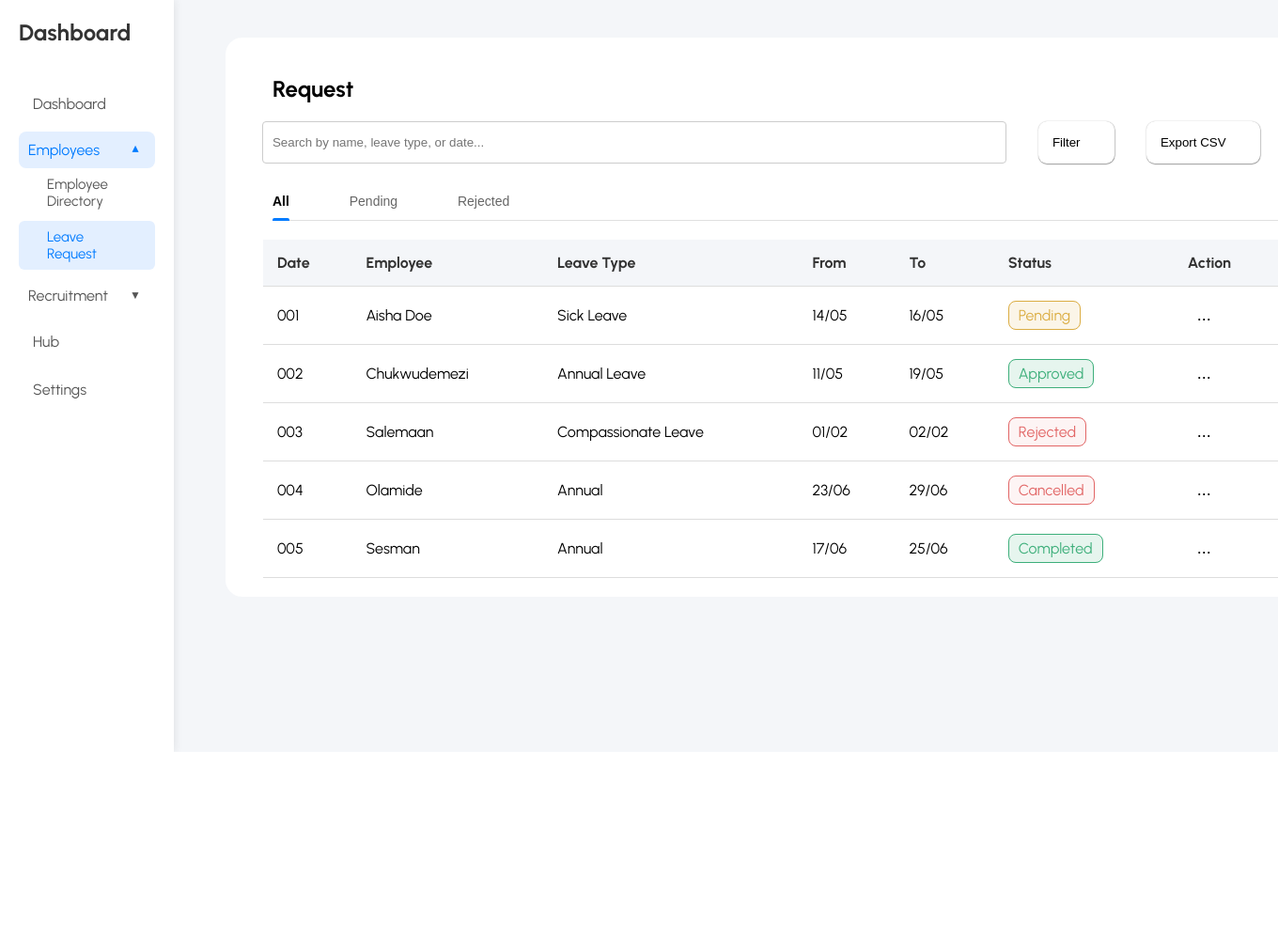
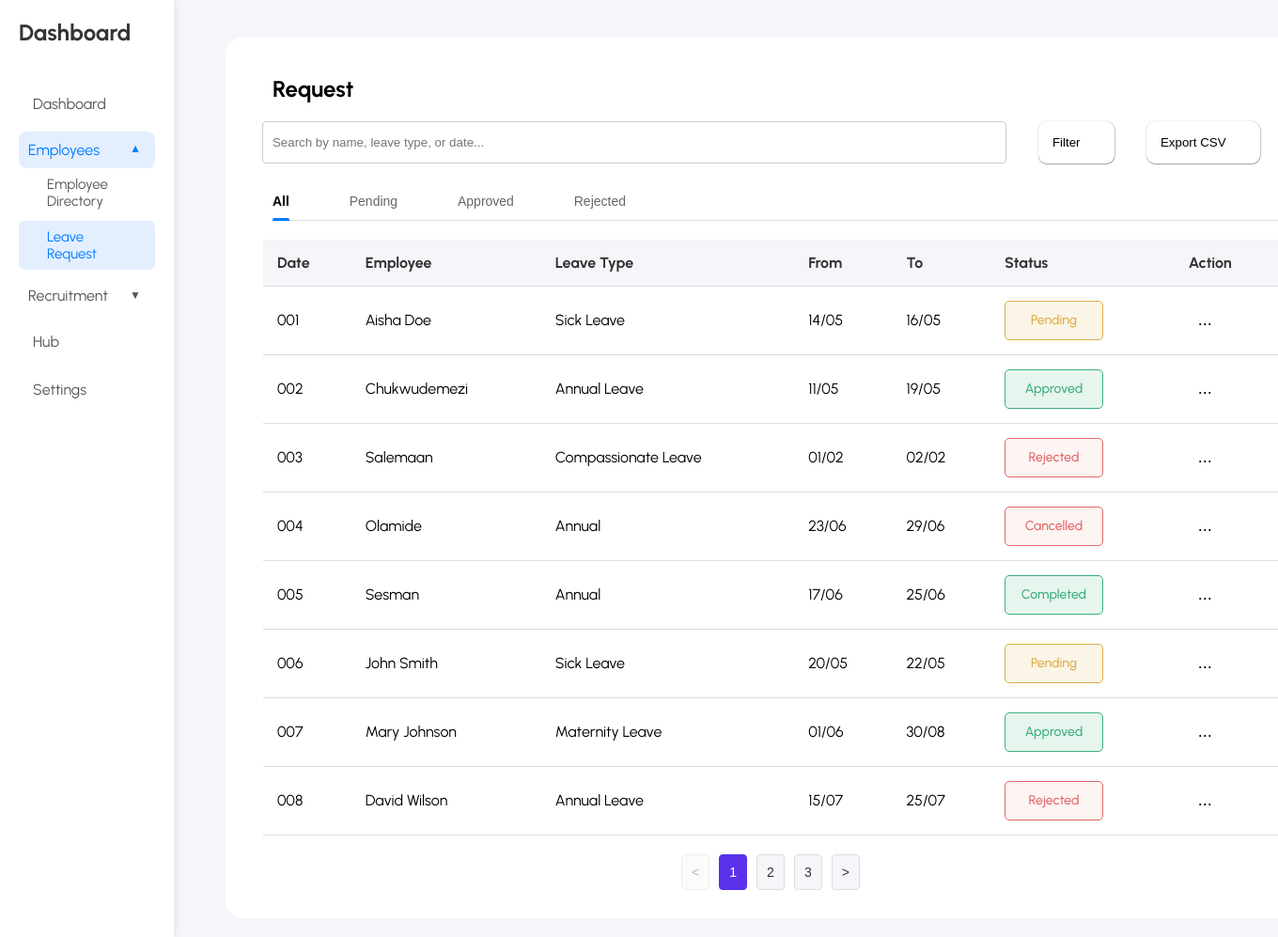
Before and after one commit to Anyaibe/NEW_HR_APP_DESIGN, a Django app: page /leave_directory/ in a window 1360 px wide. Shown: the part 122-1119 px from the top of the page at 94% size. Before the commit the page ends 922 px from the top, so only its background shows below. Run offline with Django 5.2, Linux system fonts and the light colour scheme; some libraries are stand-ins or nearby versions; some web fonts are replaced.

Commit message:
Leave_directory tab styling and javascript designing

```diff
--- a/escape/static/css/dashboard.css
+++ b/escape/static/css/dashboard.css
@@ -174,7 +174,7 @@
         .status {
             padding: 4px 12px;
             border-radius: 5px;
-            font-size: 12px;
+            font-size: 16px;
             font-weight: 500;
             text-align: center;
             display: inline-flex;
--- a/escape/static/css/employee_directory.css
+++ b/escape/static/css/employee_directory.css
@@ -488,7 +488,7 @@
 .leave-status {
     padding: 4px 8px;
     border-radius: 5px;
-    font-size: 12px;
+    font-size: 16px;
     font-weight: 500;
     text-transform: capitalize;
 }
--- a/escape/static/css/leave_directory.css
+++ b/escape/static/css/leave_directory.css
@@ -1,3 +1,5 @@
+/* Updated CSS for Leave Directory with Pagination */
+
 .request-section{
     width: 1100px;
     padding: 20px;
@@ -22,7 +24,6 @@
     padding: 10px;
     border: 1px solid #ccc;
     border-radius: 4px;
-
 }
 
 .filter-btn, .export-btn {
@@ -41,9 +42,10 @@
 }
 
 .tabs {
-    margin-bottom: 20px;
+    margin-bottom: 0;
     margin-left: 30px;
     border-bottom: 1px solid #e0e0e0;
+    position: relative;
 }
 
 .tab-btn {
@@ -76,12 +78,14 @@
     background-color: #007bff;
     border-radius: 2px 2px 0 0;
 }
+
 .tab-btn:hover:not(.active) {
     color: #333;
 }
 
 .tab-content {
     display: none;
+    padding-top: 20px;
 }
 
 .tab-content.active {
@@ -92,14 +96,16 @@
 table {
     width: 100%;
     border-collapse: collapse;
+    position: relative;
 }
 
-table thead{
+
+table thead tr{
     background-color: #f4f6f9;
     font-weight: 600;
     color: #333;
-    border-top-left-radius: 10px;
-    border-top-right-radius: 10px;
+    border-top-left-radius: 15px;
+    border-top-right-radius: 15px;
 }
 
 table th, table td {
@@ -109,10 +115,16 @@ table th, table td {
 }
 
 .status {
-    padding: 5px 10px;
-    border-radius: 8px;
-    color: white;
-    font-weight: light;
+    padding: 4px 12px;
+    border-radius: 5px;
+    width: 79px;
+    height: 32px;
+    font-size: 14px;
+    font-weight: 500;
+    text-align: center;
+    display: inline-flex;
+    align-items: center;
+    justify-content: center;
 }
 
 .status.pending {
@@ -142,7 +154,7 @@ table th, table td {
 .status.completed {
     background-color: #E6F5EE;
     color: #3EAF7B;
-    border: 1px solid #3EAF7B
+    border: 1px solid #3EAF7B;
 }
 
 .action-btn {
@@ -159,6 +171,42 @@ table th, table td {
     background-color: #6c757d;
 }
 
+/* Pagination styles - exactly like employee directory */
+.pagination {
+    display: flex;
+    justify-content: center;
+    margin-top: 20px;
+    margin-bottom: 10px;
+}
+
+.pagination-btn {
+    padding: 10px;
+    margin: 0 5px;
+    border: 1px solid #ddd;
+    background-color: #f4f6f9;
+    cursor: pointer;
+    border-radius: 4px;
+    font-size: 14px;
+    color: #333;
+    transition: all 0.3s ease;
+}
+
+.pagination-btn:hover {
+    background-color: #e9ecef;
+}
+
+.pagination-btn.active {
+    background-color: #5932EA;
+    color: #fff;
+    border-color: #5932EA;
+}
+
+.pagination-btn:disabled {
+    background-color: #f8f9fa;
+    color: #6c757d;
+    cursor: not-allowed;
+    border-color: #dee2e6;
+}
 
 /* Sidebar Dropdown */
 .dropdown {
@@ -173,7 +221,6 @@ table th, table td {
     cursor: pointer;
 }
 
-
 .dropdown:hover{
     display: block;
 }
@@ -181,5 +228,4 @@ table th, table td {
 .centered-wrapper {
     max-width: 1100px;
     margin-left: 35px;
-    /* padding: 30px 20px; */
 }
--- a/escape/static/js/leave_directory.js
+++ b/escape/static/js/leave_directory.js
@@ -1,32 +1,266 @@
-// Function to switch between tabs
-function openTab(evt, tabName) {
-    var i, tabcontent, tablinks;
+document.addEventListener("DOMContentLoaded", () => {
+    const tabBtns = document.querySelectorAll(".tab-btn");
 
-    // Hide all tab contents
-    tabcontent = document.getElementsByClassName("tab-content");
-    for (i = 0; i < tabcontent.length; i++) {
-        tabcontent[i].style.display = "none";
+    // Sample leave data with different statuses (more data for pagination demo)
+    const leaveData = [
+        { id: "001", employee: "Aisha Doe", leaveType: "Sick Leave", from: "14/05", to: "16/05", status: "pending" },
+        { id: "002", employee: "Chukwudemezi", leaveType: "Annual Leave", from: "11/05", to: "19/05", status: "approved" },
+        { id: "003", employee: "Salemaan", leaveType: "Compassionate Leave", from: "01/02", to: "02/02", status: "rejected" },
+        { id: "004", employee: "Olamide", leaveType: "Annual", from: "23/06", to: "29/06", status: "cancelled" },
+        { id: "005", employee: "Sesman", leaveType: "Annual", from: "17/06", to: "25/06", status: "completed" },
+        { id: "006", employee: "John Smith", leaveType: "Sick Leave", from: "20/05", to: "22/05", status: "pending" },
+        { id: "007", employee: "Mary Johnson", leaveType: "Maternity Leave", from: "01/06", to: "30/08", status: "approved" },
+        { id: "008", employee: "David Wilson", leaveType: "Annual Leave", from: "15/07", to: "25/07", status: "rejected" },
+        { id: "009", employee: "Sarah Lee", leaveType: "Sick Leave", from: "10/05", to: "12/05", status: "pending" },
+        { id: "010", employee: "Michael Brown", leaveType: "Annual Leave", from: "05/08", to: "15/08", status: "completed" },
+        { id: "011", employee: "Emma Davis", leaveType: "Sick Leave", from: "22/07", to: "24/07", status: "pending" },
+        { id: "012", employee: "James Miller", leaveType: "Annual Leave", from: "10/09", to: "20/09", status: "approved" },
+        { id: "013", employee: "Lisa Wilson", leaveType: "Maternity Leave", from: "01/08", to: "31/10", status: "approved" },
+        { id: "014", employee: "Robert Garcia", leaveType: "Sick Leave", from: "15/06", to: "17/06", status: "rejected" },
+        { id: "015", employee: "Jennifer Martinez", leaveType: "Annual Leave", from: "25/08", to: "05/09", status: "pending" },
+        { id: "016", employee: "William Rodriguez", leaveType: "Compassionate Leave", from: "03/07", to: "05/07", status: "completed" },
+        { id: "017", employee: "Elizabeth Lopez", leaveType: "Sick Leave", from: "18/09", to: "20/09", status: "approved" },
+        { id: "018", employee: "Christopher Hernandez", leaveType: "Annual Leave", from: "12/10", to: "22/10", status: "pending" },
+        { id: "019", employee: "Jessica Gonzalez", leaveType: "Maternity Leave", from: "01/09", to: "30/11", status: "rejected" },
+        { id: "020", employee: "Daniel Anderson", leaveType: "Sick Leave", from: "28/08", to: "30/08", status: "completed" },
+        // Adding more data for better pagination demo
+        { id: "021", employee: "Amanda White", leaveType: "Annual Leave", from: "12/11", to: "19/11", status: "pending" },
+        { id: "022", employee: "Kevin Thompson", leaveType: "Sick Leave", from: "05/12", to: "07/12", status: "approved" },
+        { id: "023", employee: "Rachel Green", leaveType: "Maternity Leave", from: "01/10", to: "31/12", status: "approved" },
+        { id: "024", employee: "Brian Clark", leaveType: "Annual Leave", from: "20/11", to: "30/11", status: "rejected" },
+        { id: "025", employee: "Sophie Turner", leaveType: "Sick Leave", from: "15/12", to: "17/12", status: "pending" }
+    ];
+
+    // Pagination settings
+    const ITEMS_PER_PAGE = 8;
+    let currentPages = {
+        all: 1,
+        pending: 1,
+        approved: 1,
+        rejected: 1
+    };
+
+    // Function to get status display name
+    function getStatusDisplayName(status) {
+        switch(status) {
+            case 'pending': return 'Pending';
+            case 'approved': return 'Approved';
+            case 'rejected': return 'Rejected';
+            case 'cancelled': return 'Cancelled';
+            case 'completed': return 'Completed';
+            default: return status;
+        }
     }
 
-    // Remove the 'active' class from all tab links
-    tablinks = document.getElementsByClassName("tab-btn");
-    for (i = 0; i < tablinks.length; i++) {
-        tablinks[i].className = tablinks[i].className.replace(" active", "");
+    // Function to filter data based on tab
+    function getFilteredData(filter) {
+        if (filter === 'all') return leaveData;
+
+        return leaveData.filter(leave => {
+            switch(filter) {
+                case 'pending':
+                    return leave.status === 'pending';
+                case 'approved':
+                    return leave.status === 'approved' || leave.status === 'completed';
+                case 'rejected':
+                    return leave.status === 'rejected' || leave.status === 'cancelled';
+                default:
+                    return true;
+            }
+        });
     }
 
-    // Show the current tab, and add 'active' class to the clicked tab
-    document.getElementById(tabName).style.display = "block";
-    evt.currentTarget.className += " active";
-}
+    // Function to render leave requests with pagination
+    function renderLeaveRequests(filter = 'all', page = 1) {
+        const activeTabContent = document.getElementById(filter);
+        if (!activeTabContent) {
+            console.error(`Tab content for ${filter} not found`);
+            return;
+        }
 
-sidebarItems.forEach(item => {
-    item.addEventListener('click', (event) => {
-        event.preventDefault();
-        const targetSectionId = item.getAttribute('data-section');
-        showSection(targetSectionId);
+        const tableBody = activeTabContent.querySelector("table tbody");
+        if (!tableBody) {
+            console.error(`Table body for ${filter} not found`);
+            return;
+        }
+
+        tableBody.innerHTML = "";
+
+        // Get filtered data
+        const filteredData = getFilteredData(filter);
+
+        // Calculate pagination
+        const totalItems = filteredData.length;
+        const totalPages = Math.ceil(totalItems / ITEMS_PER_PAGE);
+        const startIndex = (page - 1) * ITEMS_PER_PAGE;
+        const endIndex = startIndex + ITEMS_PER_PAGE;
+        const paginatedData = filteredData.slice(startIndex, endIndex);
+
+        console.log(`Rendering ${paginatedData.length} items for ${filter} tab (page ${page})`);
+
+        // Render paginated leave requests
+        paginatedData.forEach(leave => {
+            const row = document.createElement('tr');
+            row.innerHTML = `
+                <td>${leave.id}</td>
+                <td>${leave.employee}</td>
+                <td>${leave.leaveType}</td>
+                <td>${leave.from}</td>
+                <td>${leave.to}</td>
+                <td><span class="status ${leave.status}">${getStatusDisplayName(leave.status)}</span></td>
+                <td><button class="action-btn">...</button></td>
+            `;
+            tableBody.appendChild(row);
+        });
+
+        // Update pagination controls
+        updatePaginationControls(filter, page, totalPages);
+    }
+
+    // Function to update pagination controls
+    function updatePaginationControls(filter, currentPage, totalPages) {
+        const paginationContainer = document.querySelector(`#${filter} .pagination`);
+        if (!paginationContainer) return;
+
+        const prevBtn = paginationContainer.querySelector(`#${filter}-prev`);
+        const nextBtn = paginationContainer.querySelector(`#${filter}-next`);
+        const pageButtons = paginationContainer.querySelectorAll('.pagination-btn[data-page]');
+
+        // Update previous button
+        if (prevBtn) {
+            prevBtn.disabled = currentPage === 1;
+            prevBtn.style.opacity = currentPage === 1 ? '0.5' : '1';
+        }
+
+        // Update next button
+        if (nextBtn) {
+            nextBtn.disabled = currentPage === totalPages;
+            nextBtn.style.opacity = currentPage === totalPages ? '0.5' : '1';
+        }
+
+        // Update page buttons
+        pageButtons.forEach(btn => {
+            const page = parseInt(btn.getAttribute('data-page'));
+            btn.classList.toggle('active', page === currentPage);
+
+            // Hide page buttons that exceed total pages
+            if (page <= totalPages) {
+                btn.style.display = 'block';
+            } else {
+                btn.style.display = 'none';
+            }
+        });
+    }
+
+    // Function to handle pagination clicks
+    function setupPagination() {
+        document.querySelectorAll('.pagination').forEach(paginationContainer => {
+            const tabContent = paginationContainer.closest('.tab-content');
+            const filter = tabContent.id;
+
+            paginationContainer.addEventListener('click', (e) => {
+                if (e.target.classList.contains('pagination-btn')) {
+                    const btn = e.target;
+
+                    if (btn.id === `${filter}-prev`) {
+                        // Previous button
+                        if (currentPages[filter] > 1) {
+                            currentPages[filter]--;
+                            renderLeaveRequests(filter, currentPages[filter]);
+                        }
+                    } else if (btn.id === `${filter}-next`) {
+                        // Next button
+                        const filteredData = getFilteredData(filter);
+                        const totalPages = Math.ceil(filteredData.length / ITEMS_PER_PAGE);
+                        if (currentPages[filter] < totalPages) {
+                            currentPages[filter]++;
+                            renderLeaveRequests(filter, currentPages[filter]);
+                        }
+                    } else if (btn.hasAttribute('data-page')) {
+                        // Page number button
+                        const page = parseInt(btn.getAttribute('data-page'));
+                        currentPages[filter] = page;
+                        renderLeaveRequests(filter, currentPages[filter]);
+                    }
+                }
+            });
+        });
+    }
+
+    // Tab functionality
+    function openTab(evt, tabName) {
+        console.log(`Opening tab: ${tabName}`);
+
+        // Hide all tab contents
+        const tabContents = document.querySelectorAll(".tab-content");
+        tabContents.forEach(content => {
+            content.classList.remove('active');
+            content.style.display = "none";
+        });
+
+        // Remove active class from all tab buttons
+        tabBtns.forEach(btn => {
+            btn.classList.remove('active');
+        });
+
+        // Add active class to clicked tab
+        evt.currentTarget.classList.add('active');
+
+        // Show the current tab content
+        const activeTabContent = document.getElementById(tabName);
+        if (activeTabContent) {
+            activeTabContent.style.display = "block";
+            activeTabContent.classList.add('active');
+        }
+
+        // Reset to page 1 when switching tabs
+        currentPages[tabName] = 1;
+
+        // Filter and render leave requests based on selected tab
+        renderLeaveRequests(tabName, 1);
+    }
+
+    // Attach click event listeners to tab buttons
+    tabBtns.forEach(btn => {
+        btn.addEventListener('click', (evt) => {
+            evt.preventDefault();
+
+            let tabName;
+            const onclickAttr = btn.getAttribute('onclick');
+            if (onclickAttr) {
+                const match = onclickAttr.match(/'([^']+)'/);
+                tabName = match ? match[1] : btn.textContent.toLowerCase().trim();
+            } else {
+                tabName = btn.textContent.toLowerCase().trim();
+            }
+
+            console.log(`Tab clicked: ${tabName}`);
+            openTab(evt, tabName);
+        });
     });
+
+    // Make openTab function globally available for HTML onclick attributes (fallback)
+    window.openTab = openTab;
+
+    // Initialize pagination
+    setupPagination();
+
+    // Initialize with all leave requests and set first tab as active
+    console.log("Initializing leave directory...");
+    renderLeaveRequests('all', 1);
+
+    // Ensure the first tab is active
+    const firstTab = document.querySelector('.tab-btn');
+    if (firstTab) {
+        firstTab.classList.add('active');
+    }
+
+    // Show the 'all' tab content
+    const allTabContent = document.getElementById("all");
+    if (allTabContent) {
+        allTabContent.style.display = "block";
+        allTabContent.classList.add('active');
+    }
+
+    console.log("✅ Leave directory page initialized with pagination");
 });
-
-// Default open tab on load
-document.getElementById("all").style.display = "block";
-document.getElementsByClassName("tab-btn")[0].classList.add("active");
--- a/escape/templates/leave_directory.html
+++ b/escape/templates/leave_directory.html
@@ -21,9 +21,11 @@
             <div class="tabs">
                 <button class="tab-btn active" onclick="openTab(event, 'all')">All</button>
                 <button class="tab-btn" onclick="openTab(event, 'pending')">Pending</button>
+                <button class="tab-btn" onclick="openTab(event, 'approved')">Approved</button>
                 <button class="tab-btn" onclick="openTab(event, 'rejected')">Rejected</button>
             </div>
 
+            <!-- All Tab Content -->
             <div id="all" class="tab-content active">
                 <table>
                     <thead>
@@ -38,59 +40,111 @@
                         </tr>
                     </thead>
                     <tbody>
-                        <tr>
-                            <td>001</td>
-                            <td>Aisha Doe</td>
-                            <td>Sick Leave</td>
-                            <td>14/05</td>
-                            <td>16/05</td>
-                            <td><span class="status pending">Pending</span></td>
-                            <td><button class="action-btn">...</button></td>
-                        </tr>
-                        <tr>
-                            <td>002</td>
-                            <td>Chukwudemezi</td>
-                            <td>Annual Leave</td>
-                            <td>11/05</td>
-                            <td>19/05</td>
-                            <td><span class="status approved">Approved</span></td>
-                            <td><button class="action-btn">...</button></td>
-                        </tr>
-                        <tr>
-                            <td>003</td>
-                            <td>Salemaan</td>
-                            <td>Compassionate Leave</td>
-                            <td>01/02</td>
-                            <td>02/02</td>
-                            <td><span class="status rejected">Rejected</span></td>
-                            <td><button class="action-btn">...</button></td>
-                        </tr>
-                        <tr>
-                            <td>004</td>
-                            <td>Olamide</td>
-                            <td>Annual</td>
-                            <td>23/06</td>
-                            <td>29/06</td>
-                            <td><span class="status cancelled">Cancelled</span></td>
-                            <td><button class="action-btn">...</button></td>
-                        </tr>
-                        <tr>
-                            <td>005</td>
-                            <td>Sesman</td>
-                            <td>Annual</td>
-                            <td>17/06</td>
-                            <td>25/06</td>
-                            <td><span class="status completed">Completed</span></td>
-                            <td><button class="action-btn">...</button></td>
-                        </tr>
+                        <!-- Table rows will be dynamically populated by JavaScript -->
                     </tbody>
                 </table>
+
+                <!-- Pagination for All tab -->
+                <div class="pagination">
+                    <button class="pagination-btn" id="all-prev">&lt;</button>
+                    <button class="pagination-btn active" data-page="1">1</button>
+                    <button class="pagination-btn" data-page="2">2</button>
+                    <button class="pagination-btn" data-page="3">3</button>
+                    <button class="pagination-btn" id="all-next">&gt;</button>
+                </div>
+            </div>
+
+            <!-- Pending Tab Content -->
+            <div id="pending" class="tab-content">
+                <table>
+                    <thead>
+                        <tr>
+                            <th>Date</th>
+                            <th>Employee</th>
+                            <th>Leave Type</th>
+                            <th>From</th>
+                            <th>To</th>
+                            <th>Status</th>
+                            <th>Action</th>
+                        </tr>
+                    </thead>
+                    <tbody>
+                        <!-- Table rows will be dynamically populated by JavaScript -->
+                    </tbody>
+                </table>
+
+                <!-- Pagination for Pending tab -->
+                <div class="pagination">
+                    <button class="pagination-btn" id="pending-prev">&lt;</button>
+                    <button class="pagination-btn active" data-page="1">1</button>
+                    <button class="pagination-btn" data-page="2">2</button>
+                    <button class="pagination-btn" data-page="3">3</button>
+                    <button class="pagination-btn" id="pending-next">&gt;</button>
+                </div>
+            </div>
+
+            <!-- Approved Tab Content -->
+            <div id="approved" class="tab-content">
+                <table>
+                    <thead>
+                        <tr>
+                            <th>Date</th>
+                            <th>Employee</th>
+                            <th>Leave Type</th>
+                            <th>From</th>
+                            <th>To</th>
+                            <th>Status</th>
+                            <th>Action</th>
+                        </tr>
+                    </thead>
+                    <tbody>
+                        <!-- Table rows will be dynamically populated by JavaScript -->
+                    </tbody>
+                </table>
+
+                <!-- Pagination for Approved tab -->
+                <div class="pagination">
+                    <button class="pagination-btn" id="approved-prev">&lt;</button>
+                    <button class="pagination-btn active" data-page="1">1</button>
+                    <button class="pagination-btn" data-page="2">2</button>
+                    <button class="pagination-btn" data-page="3">3</button>
+                    <button class="pagination-btn" id="approved-next">&gt;</button>
+                </div>
+            </div>
+
+            <!-- Rejected Tab Content -->
+            <div id="rejected" class="tab-content">
+                <table>
+                    <thead>
+                        <tr>
+                            <th>Date</th>
+                            <th>Employee</th>
+                            <th>Leave Type</th>
+                            <th>From</th>
+                            <th>To</th>
+                            <th>Status</th>
+                            <th>Action</th>
+                        </tr>
+                    </thead>
+                    <tbody>
+                        <!-- Table rows will be dynamically populated by JavaScript -->
+                    </tbody>
+                </table>
+
+                <!-- Pagination for Rejected tab -->
+                <div class="pagination">
+                    <button class="pagination-btn" id="rejected-prev">&lt;</button>
+                    <button class="pagination-btn active" data-page="1">1</button>
+                    <button class="pagination-btn" data-page="2">2</button>
+                    <button class="pagination-btn" data-page="3">3</button>
+                    <button class="pagination-btn" id="rejected-next">&gt;</button>
+                </div>
             </div>
         </div>
     </div>
 
 {% endblock %}
-{% comment %} Finished  {% endcomment %}
+
 {% block extra_js %}
     <script src="{% static 'js/leave_directory.js' %}" defer></script>
     <script src="{% static 'js/all.min.js' %}" defer></script>
```
